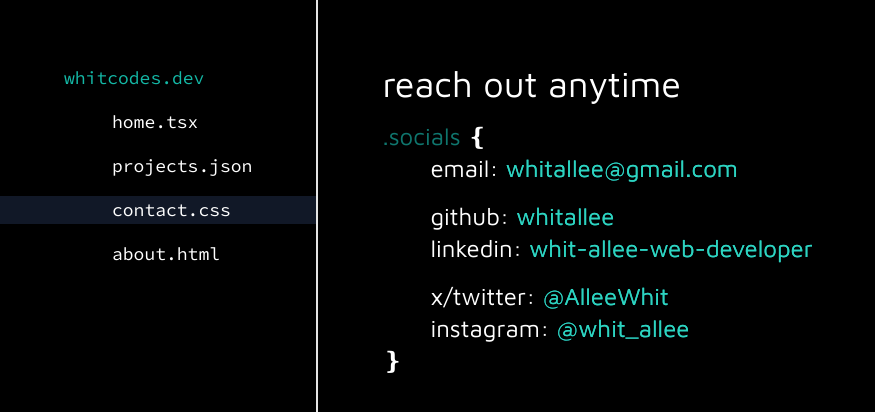
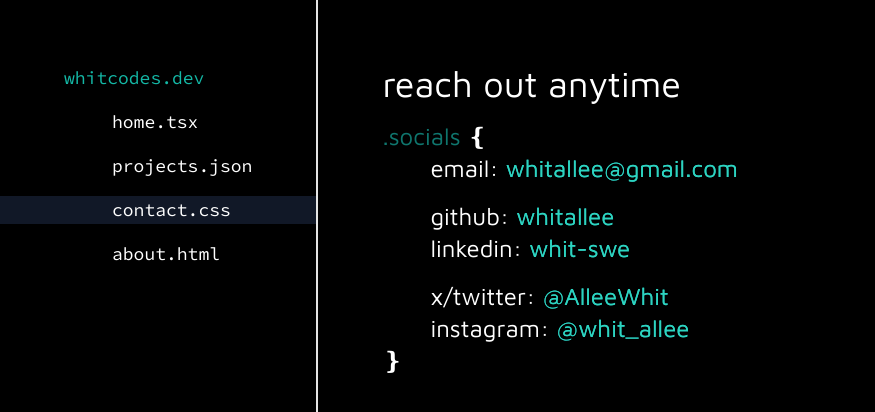
Before and after one commit to whitallee/portfolio, a Next.js app: page /contact in a window 1280 px wide. Shown: the top 412 px of the page, without its empty margins (0-875 px from the left). Built offline with nearby package versions, Linux system fonts and the light colour scheme.

Commit message:
updated linkedin contact link added picture to the home page

```diff
--- a/app/contact/page.tsx
+++ b/app/contact/page.tsx
@@ -8,7 +8,7 @@ export default function Contact() {
             <span className="text-teal-700">.socials <span className="text-white">&#10100;</span></span>
             <span className="indent-12 pb-4">email: <Link href="mailto:whitallee@gmail.com" className="text-teal-400 text-glow">whitallee@gmail.com</Link></span>
             <span className="indent-12">github: <Link href="https://github.com/whitallee" className="text-teal-400 text-glow">whitallee</Link></span>
-            <span className="indent-12 pb-4">linkedin: <Link href="https://www.linkedin.com/in/whit-allee-web-developer/" className="text-teal-400 text-glow">whit-allee-web-developer</Link></span>
+            <span className="indent-12 pb-4">linkedin: <Link href="https://www.linkedin.com/in/swe/" className="text-teal-400 text-glow">whit-swe</Link></span>
             <span className="indent-12">x/twitter: <Link href="https://x.com/AlleeWhit" className="text-teal-400 text-glow">@AlleeWhit</Link></span>
             <span className="indent-12">instagram: <Link href="https://www.instagram.com/whit_allee/" className="text-teal-400 text-glow">@whit_allee</Link></span>
             <span className="text-white">&#10101;</span>
--- a/app/page.tsx
+++ b/app/page.tsx
@@ -1,9 +1,13 @@
+import Image from "next/image";
 import Link from "next/link";
 
 export default function Home() {
   return (
     <main className="h-screen max-h-screen flex items-center overflow-hidden gap-4 pl-4 pr-4">
       <div className="flex flex-col gap-4">
+        <div className="rounded-full overflow-hidden h-[150px] w-[150px] sm:h-[200px] sm:w-[200px]">
+          <Image src={"/whit_pic.png"} alt="Whit Allee, software engineer, programmer, coder" width={300} height={400}/>
+        </div>
         <h1 className="text-3xl sm:text-6xl">Whit Allee</h1>
         <h2 className="text-xl sm:text-3xl">Full Stack Web Developer<span className="animate-cursor-blink text-teal-800">|</span></h2>
         <div className="py-2 flex flex-col sm:flex-row gap-4">
```
Also changed, not shown: 1 other file (tests, documents, lock files or other folders).
